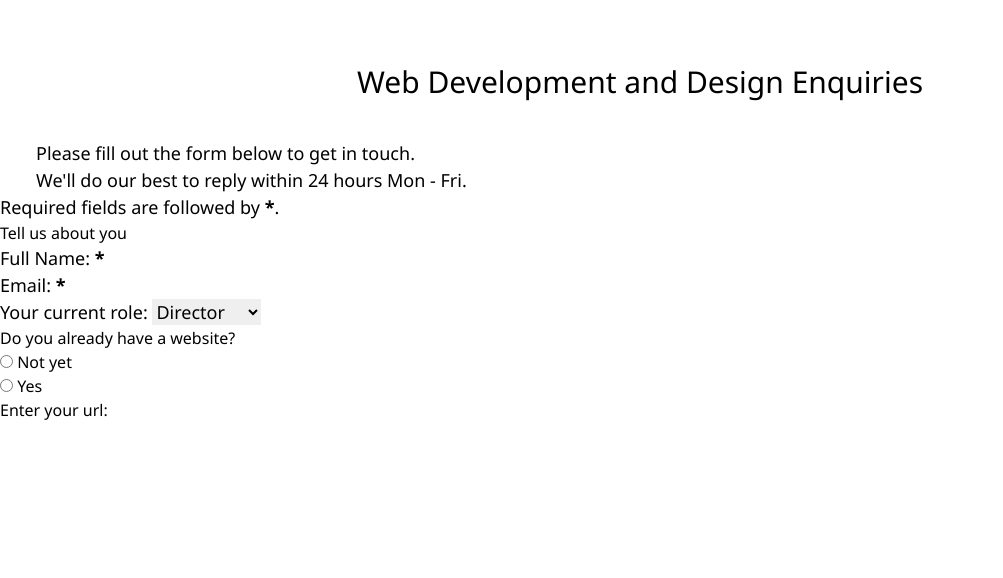
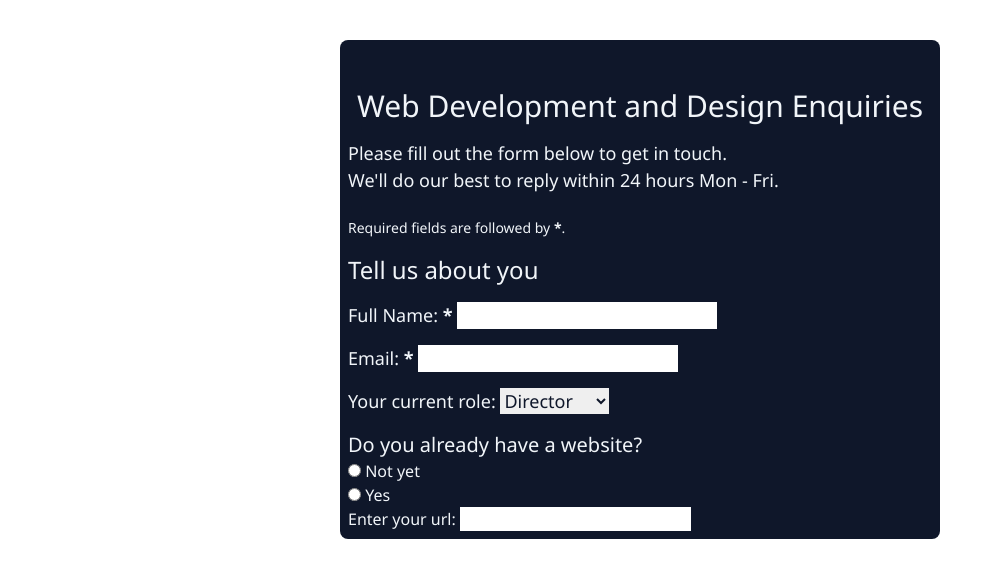
Before and after one commit to angusgee/web-dev-survey, a website: page index.html in a window 1280 px wide. Shown: the whole page, without its empty margins (0-1003 px from the left). Drawn offline with Linux system fonts and the light colour scheme.

Commit message:
Add colours and styling

```diff
--- a/index.html
+++ b/index.html
@@ -10,21 +10,24 @@
   </head>
   <body>
     <main class="w-100">
-      <form action="post" id="survey-form">
-        <h1 id="title" class="max-w-[600px] mx-auto mt-16 text-3xl text-center">
+      <div
+        class="form-wrapper max-w-[600px] mx-auto mt-10 bg-slate-900 text-slate-100 rounded-lg"
+      >
+        <form action="post" id="survey-form" class="space-y-4 p-2">
+          <h1 id="title" class="mt-10 text-3xl text-center">
             Web Development and Design Enquiries
           </h1>
-        <p id="description" class="mt-10 mx-auto pl-9">
+          <p id="description" class="mt-10 mx-auto">
             Please fill out the form below to get in touch.<br />
             We'll do our best to reply within 24 hours Mon - Fri.
           </p>
-        <p>
+          <p class="pt-2 text-sm">
             Required fields are followed by
             <strong><span aria-label="required">*</span></strong
             >.
           </p>
-        <section id="contact-info">
-          <h2>Tell us about you</h2>
+          <section id="contact-info" class="space-y-4">
+            <h2 class="text-2xl">Tell us about you</h2>
             <!-- Full name -->
             <p>
               <label for="name">
@@ -46,7 +49,7 @@
               <label for="role">
                 <span>Your current role:</span>
               </label>
-            <select id="role" name="role">
+              <select id="role" name="role" class="text-slate-900">
                 <option value="Director">Director</option>
                 <option value="Freelancer">Freelancer</option>
                 <option value="Developer">Developer</option>
@@ -58,7 +61,7 @@
           </section>
           <section>
             <fieldset>
-            <legend>Do you already have a website?</legend>
+              <legend class="text-xl">Do you already have a website?</legend>
 
               <input type="radio" id="no" name="existing-owner" value="no" />
               <label for="no">Not yet</label><br />
@@ -72,6 +75,7 @@
             </label>
           </section>
         </form>
+      </div>
     </main>
   </body>
 </html>
```
Also changed, not shown: css/styles.css. Lines whose indentation alone changed are shown as unchanged.
